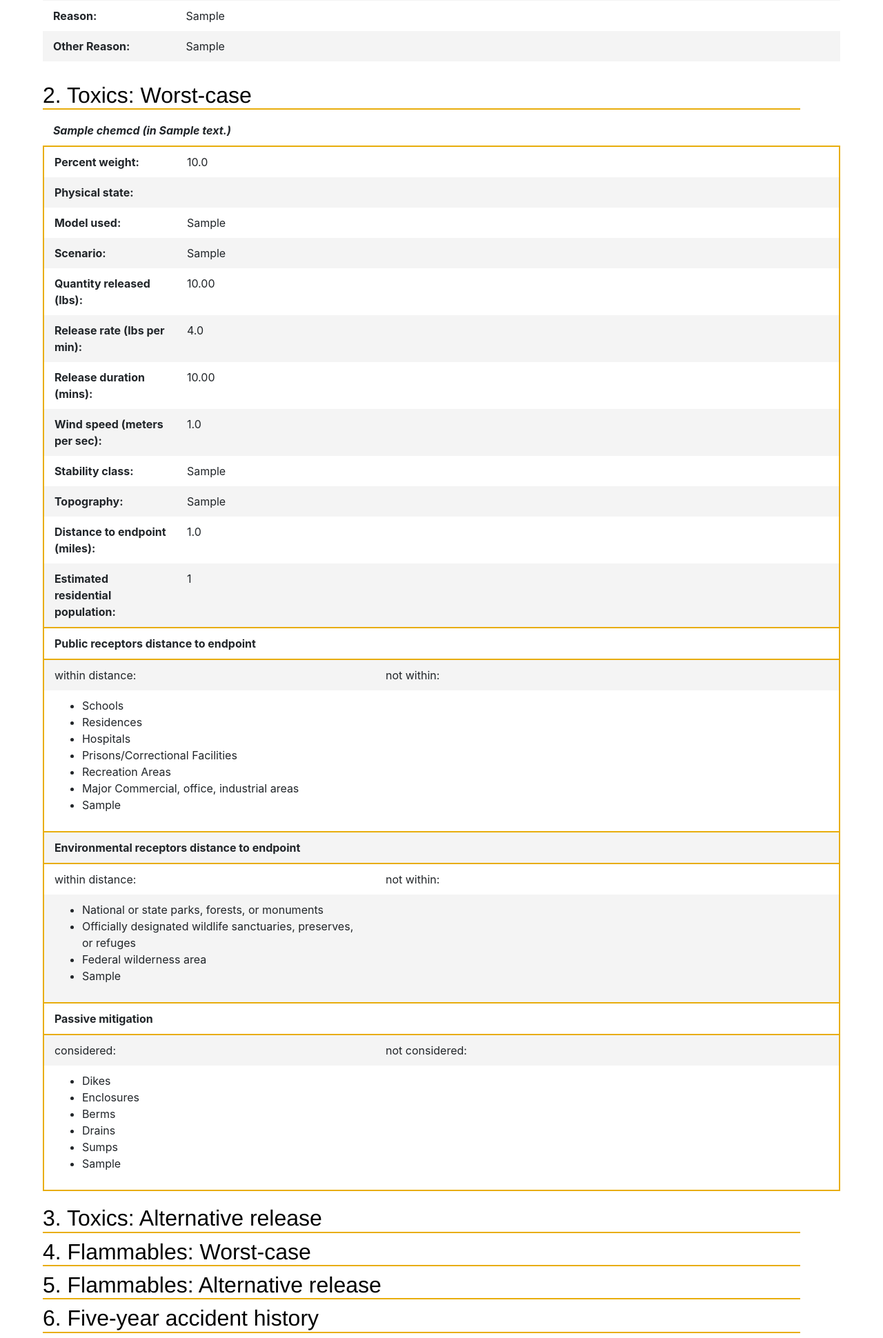
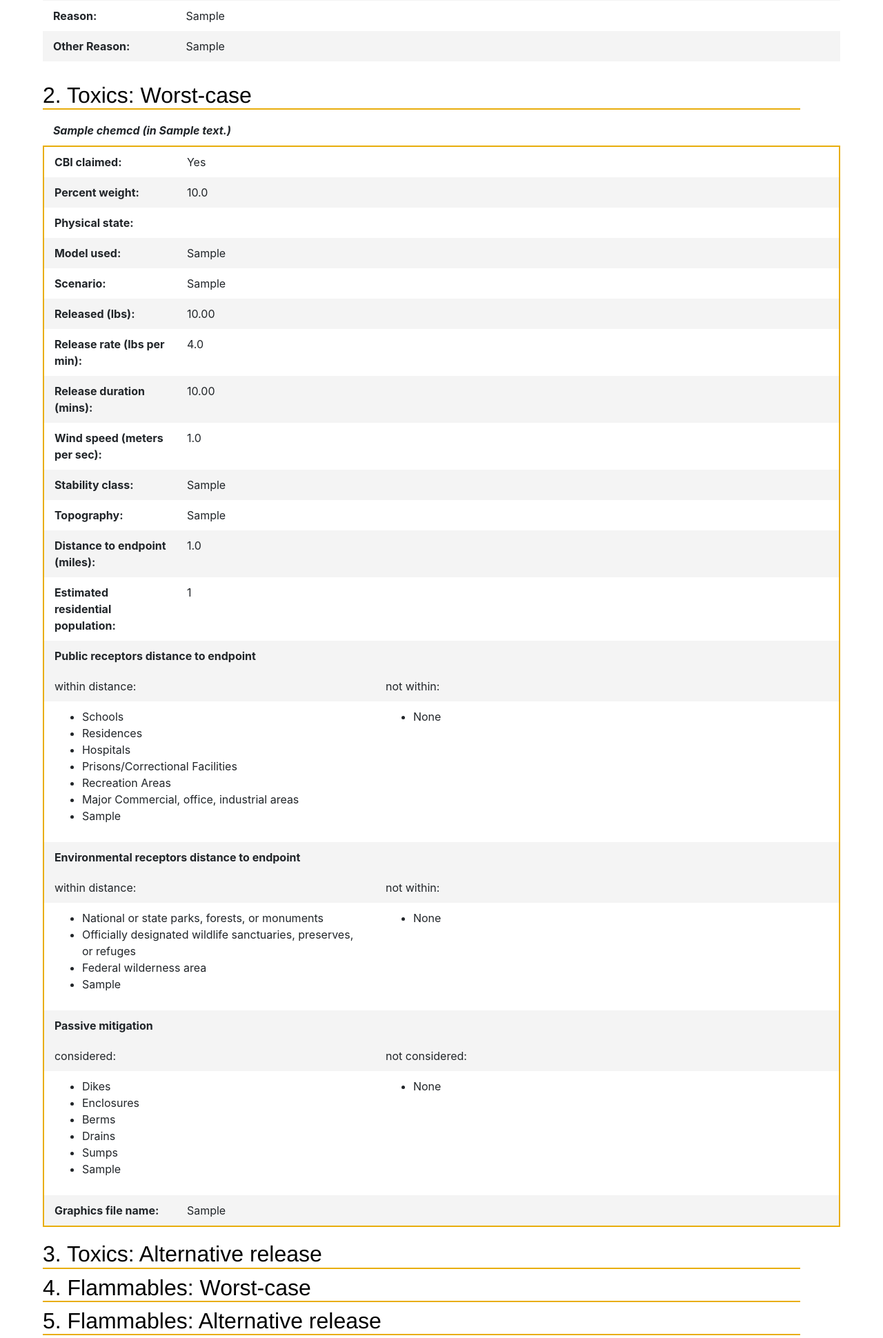
Before and after one commit to rji-futures-lab/django-rmp-data, a Django app: page /rmp/facility/1 in a window 1280 px wide. Shown: the part 3883-5823 px from the top of the page at 69% size. Run offline with Django 3.2, Linux system fonts and the light colour scheme; tables that the repository leaves empty hold one stand-in row (values such as "Sample post"); some libraries are stand-ins or nearby versions; some web fonts are replaced.

Commit message:
add cbi field, reset row/column colors

```diff
--- a/rmp/templates/rmp/rmp-sections/toxics-worst-case.html
+++ b/rmp/templates/rmp/rmp-sections/toxics-worst-case.html
@@ -20,146 +20,167 @@
             </div>
 
             <div class="row light side-borders">
+              <div class="col-4 col-sm-2 col-label">CBI claimed:</div>
+              <div class="col">{{ twc.cbi_flag|yesno|capfirst }}</div>
+            </div>
+
+            <div class="row dark side-borders">
               <div class="col-4 col-sm-2 col-label">Percent weight:</div>
               <div class="col">{{ twc.percent_weight|default_if_none:"" }}</div>
             </div>
 
-            <div class="row dark side-borders">
+            <div class="row light side-borders">
               <div class="col-4 col-sm-2 col-label">Physical state:</div>
               <div class="col">{{ twc.physical_state.phys_tr }}</div>
             </div>
 
-            <div class="row light side-borders">
+            <div class="row dark side-borders">
               <div class="col-4 col-sm-2 col-label">Model used:</div>
               <div class="col">{{ twc.analytical_basis }}</div>
             </div>
 
-            <div class="row dark side-borders">
+            <div class="row light side-borders">
               <div class="col-4 col-sm-2 col-label">Scenario:</div>
               <div class="col">{{ twc.scenario.scen_tr }}</div>
             </div>
 
-            <div class="row light side-borders">
-              <div class="col-4 col-sm-2 col-label">Quantity released (lbs):</div>
+            <div class="row dark side-borders">
+              <div class="col-4 col-sm-2 col-label">Released (lbs):</div>
               <div class="col">{{ twc.quantity_released|default_if_none:"" }}</div>
             </div>
 
-            <div class="row dark side-borders">
+            <div class="row light side-borders">
               <div class="col-4 col-sm-2 col-label">Release rate (lbs per min):</div>
               <div class="col">{{ twc.release_rate|default_if_none:"" }}</div>
             </div>
 
-            <div class="row light side-borders">
+            <div class="row dark side-borders">
               <div class="col-4 col-sm-2 col-label">Release duration (mins):</div>
               <div class="col">{{ twc.release_duration|default_if_none:"" }}</div>
             </div>
 
-            <div class="row dark side-borders">
+            <div class="row light side-borders">
               <div class="col-4 col-sm-2 col-label">Wind speed (meters per sec):</div>
               <div class="col">{{ twc.wind_speed|default_if_none:"" }}</div>
             </div>
 
-            <div class="row light side-borders">
+            <div class="row dark side-borders">
               <div class="col-4 col-sm-2 col-label">Stability class:</div>
               <div class="col">{{ twc.stability_class }}</div>
             </div>
 
-            <div class="row dark side-borders">
+            <div class="row light side-borders">
               <div class="col-4 col-sm-2 col-label">Topography:</div>
               <div class="col">{{ twc.topography.topo_tr }}</div>
             </div>
 
-            <div class="row light side-borders">
+            <div class="row dark side-borders">
               <div class="col-4 col-sm-2 col-label">Distance to endpoint (miles):</div>
               <div class="col">{{ twc.distance2_endpoint|default_if_none:"" }}</div>
             </div>
 
-            <div class="row dark side-borders">
+            <div class="row light side-borders">
               <div class="col-4 col-sm-2 col-label">Estimated residential population:</div>
               <div class="col">{{ twc.residential_population|default_if_none:""|intcomma }}</div>
             </div>
 
-            <div class="row light sub">
+            <div class="row dark side-borders">
               <div class="col col-label">Public receptors distance to endpoint</div>
             </div>
 
             <div class="row side-borders">
               <div class="col-12 col-sm-6 col-lg-5 order-1 order-sm-1 col-dark">within distance:</div>
               <div class="col-12 col-sm-6 col-lg-5 order-2 order-sm-3 col-light">
+                <ul>
                 {% if twc.public_receptors_within_distance|length > 0 %}
-                <ul>
                 {% for pr in twc.public_receptors_within_distance %}
                   <li>{{ pr }}</li>
                 {% endfor %}
+                {% else %}
+                  <li>None</li>
+                {% endif %}
                 </ul>
-                {% endif %}
               </div>
               <div class="col-12 col-sm-6 col-lg-7 order-2 order-sm-2 col-dark">not within:</div>
               <div class="col-12 col-sm-6 col-lg-7 order-3 order-sm-4 col-light">
+                <ul>
                 {% if twc.public_receptors_not_within_distance|length > 0 %}
-                <ul>
                 {% for pr in twc.public_receptors_not_within_distance %}
                   <li>{{ pr }}</li>
                 {% endfor %}
+                {% else %}
+                  <li>None</li>
+                {% endif %}
                 </ul>
-                {% endif %}
               </div>
             </div>
 
-            <div class="row dark sub">
+            <div class="row dark side-borders">
               <div class="col col-label">Environmental receptors distance to endpoint</div>
             </div>
 
             <div class="row side-borders">
-              <div class="col-12 col-sm-6 col-lg-5 order-1 order-sm-1 col-light">within distance:</div>
-              <div class="col-12 col-sm-6 col-lg-5 order-2 order-sm-3 col-dark">
+              <div class="col-12 col-sm-6 col-lg-5 order-1 order-sm-1 col-dark">within distance:</div>
+              <div class="col-12 col-sm-6 col-lg-5 order-2 order-sm-3 col-light">
+                <ul>
                 {% if twc.environmental_receptors_within_distance|length > 0 %}
-                <ul>
                 {% for er in twc.environmental_receptors_within_distance %}
                   <li>{{ er }}</li>
                 {% endfor %}
+                {% else %}
+                  <li>None</li>
+                {% endif %}
                 </ul>
-                {% endif %}
               </div>
-              <div class="col-12 col-sm-6 col-lg-7 order-2 order-sm-2 col-light">not within:</div>
-              <div class="col-12 col-sm-6 col-lg-7 order-3 order-sm-4 col-dark">
+              <div class="col-12 col-sm-6 col-lg-7 order-2 order-sm-2 col-dark">not within:</div>
+              <div class="col-12 col-sm-6 col-lg-7 order-3 order-sm-4 col-light">
+                <ul>
                 {% if twc.environmental_receptors_not_within_distance|length > 0 %}
-                <ul>
                 {% for er in twc.environmental_receptors_not_within_distance %}
                   <li>{{ er }}</li>
                 {% endfor %}
+                {% else %}
+                  <li>None</li>
+                {% endif %}
                 </ul>
-                {% endif %}
               </div>
             </div>
 
-            <div class="row light sub">
+            <div class="row dark side-borders">
               <div class="col col-label">Passive mitigation</div>
             </div>
 
             <div class="row side-borders">
               <div class="col-12 col-sm-6 col-lg-5 order-1 order-sm-1 col-dark">considered:</div>
               <div class="col-12 col-sm-6 col-lg-5 order-2 order-sm-3 col-light">
+                <ul>
                 {% if twc.passive_mitigation_considered|length > 0 %}
-                <ul>
                 {% for pm in twc.passive_mitigation_considered %}
                   <li>{{ pm }}</li>
                 {% endfor %}
+                {% else %}
+                  <li>None</li>
+                {% endif %}
                 </ul>
-                {% endif %}
               </div>
               <div class="col-12 col-sm-6 col-lg-7 order-2 order-sm-2 col-dark">not considered:</div>
               <div class="col-12 col-sm-6 col-lg-7 order-3 order-sm-4 col-light">
+                <ul>
                 {% if twc.passive_mitigation_not_considered|length > 0 %}
-                <ul>
                 {% for pm in twc.passive_mitigation_not_considered %}
                   <li>{{ pm }}</li>
                 {% endfor %}
+                {% else %}
+                  <li>None</li>
+                {% endif %}
                 </ul>
-                {% endif %}
               </div>
             </div>
 
+            <div class="row dark side-borders">
+              <div class="col-4 col-sm-2 col-label">Graphics file name:</div>
+              <div class="col">{{ twc.ptr_graphic }}</div>
+            </div>
 
           </div>
 
```
